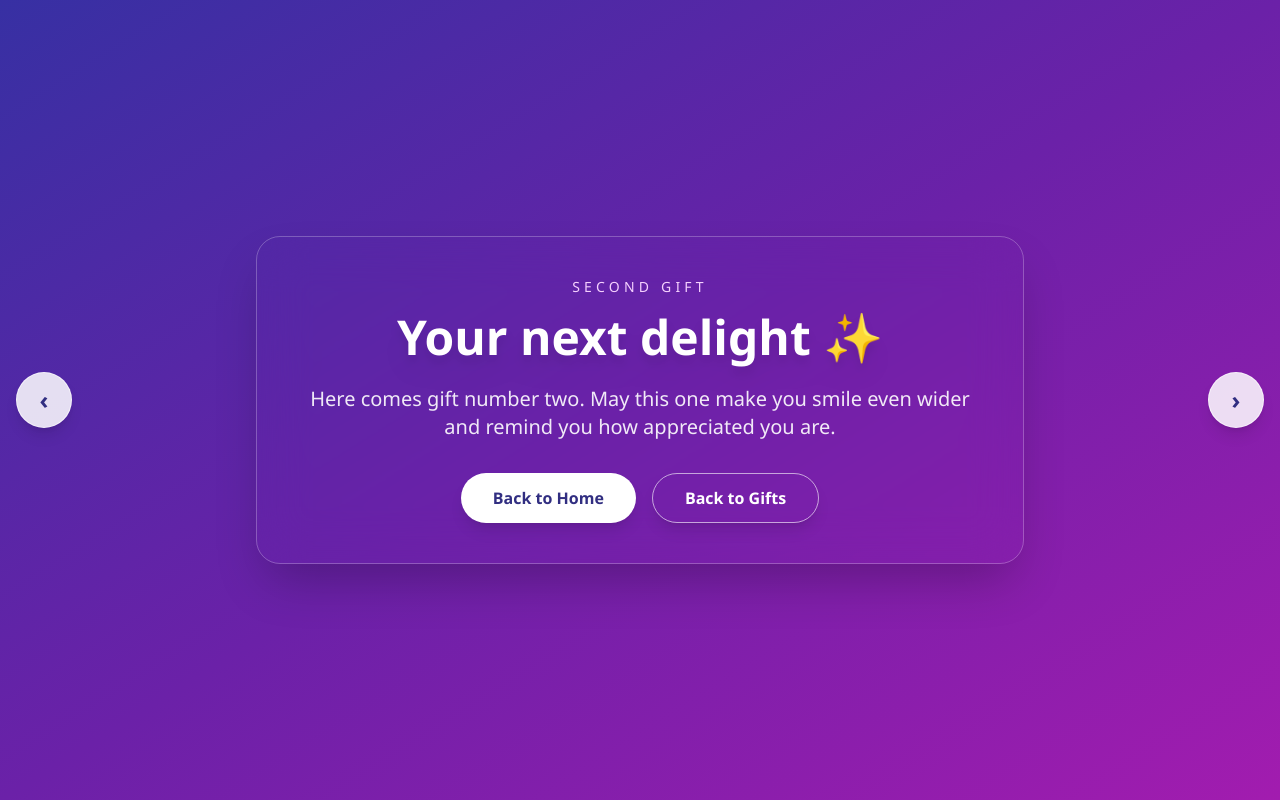
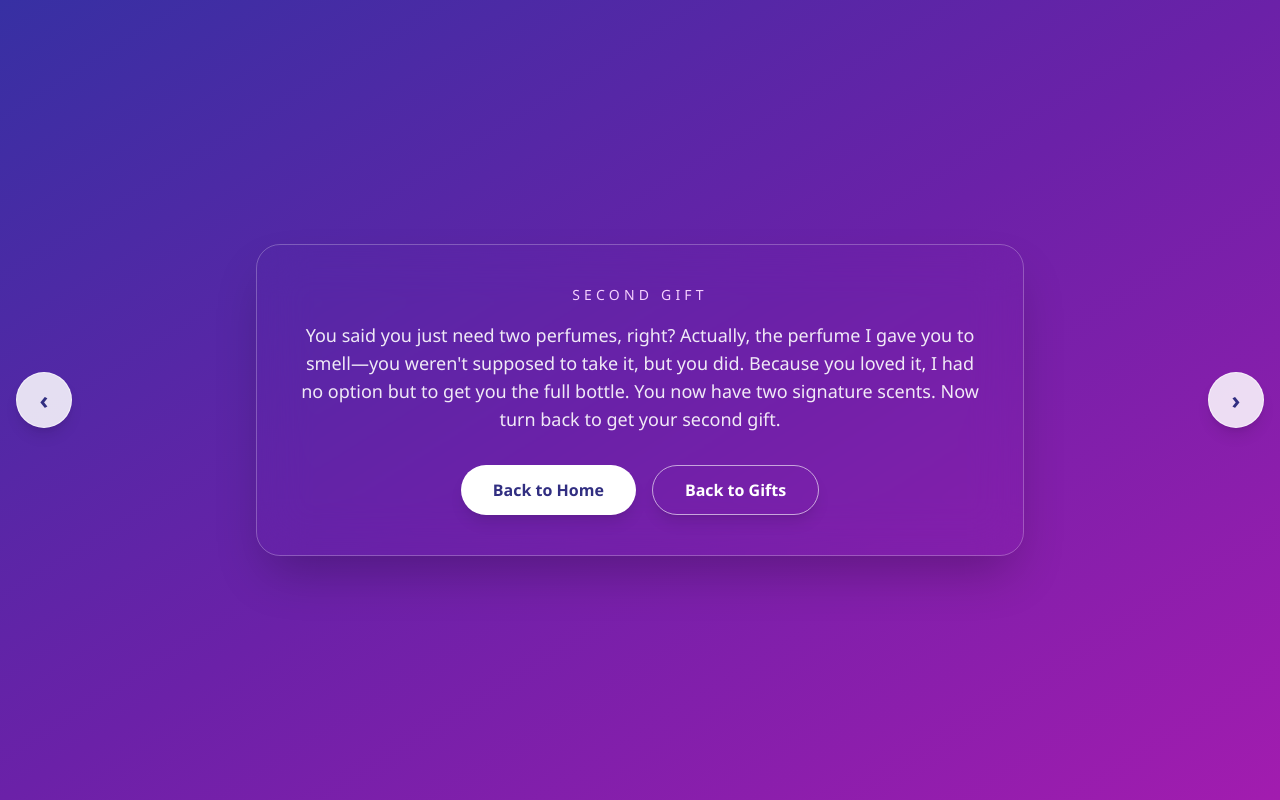
Before and after one commit to WangilaPrish/wish, a React (Vite) app: page /gift/second in a window 1280 px wide. Built offline with nearby package versions, Linux system fonts and the light colour scheme.

Commit message:
style: enhance SecondGift component with perfume display logic and updated text for clarity

```diff
--- a/src/pages/SecondGift.tsx
+++ b/src/pages/SecondGift.tsx
@@ -1,9 +1,15 @@
-import { useRef } from 'react'
+import { useEffect, useRef, useState } from 'react'
 import { useNavigate } from 'react-router-dom'
 
 export default function SecondGift(): JSX.Element {
     const navigate = useNavigate()
     const touchStartX = useRef<number | null>(null)
+    const [showPerfume, setShowPerfume] = useState(false)
+
+    useEffect(() => {
+        const timer = window.setTimeout(() => setShowPerfume(true), 60000)
+        return () => window.clearTimeout(timer)
+    }, [])
 
     const handleTouchStart = (event: React.TouchEvent<HTMLDivElement>) => {
         touchStartX.current = event.touches[0]?.clientX ?? null
@@ -49,10 +55,14 @@ export default function SecondGift(): JSX.Element {
 
             <div className="max-w-3xl w-full bg-white/12 backdrop-blur-xl border border-white/25 rounded-3xl shadow-2xl p-10 text-center text-white">
                 <p className="text-sm uppercase tracking-[0.3em] text-fuchsia-200 mb-4">Second Gift</p>
-                <h1 className="text-4xl md:text-5xl font-bold mb-6 drop-shadow-xl">Your next delight ✨</h1>
-                <p className="text-lg md:text-xl leading-relaxed text-white/90 mb-8">
-                    Here comes gift number two. May this one make you smile even wider and remind you how appreciated you are.
+                <p className="text-base md:text-lg leading-relaxed text-white/90 mb-8">
+                    You said you just need two perfumes, right? Actually, the perfume I gave you to smell—you weren&apos;t supposed to take it, but you did. Because you loved it, I had no option but to get you the full bottle. You now have two signature scents. Now turn back to get your second gift.
                 </p>
+                {showPerfume && (
+                    <div className="mt-6 rounded-2xl border border-fuchsia-200/60 bg-white/10 px-6 py-4 mb-4 text-center shadow-lg backdrop-blur">
+                        <p className="text-lg font-semibold tracking-wide text-white">RAVE NOW PERFUME</p>
+                    </div>
+                )}
                 <div className="flex gap-4 justify-center flex-wrap">
                     <button
                         onClick={() => navigate('/')}
```
